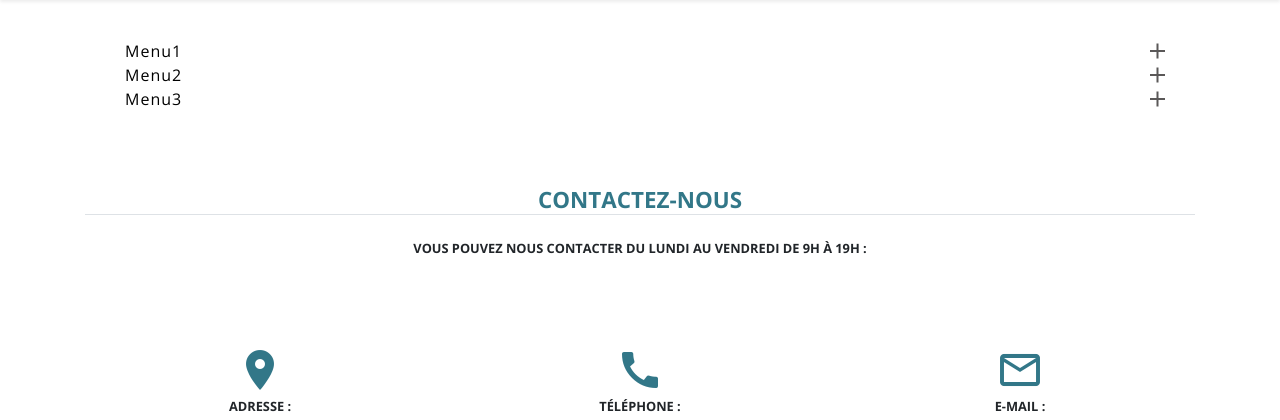
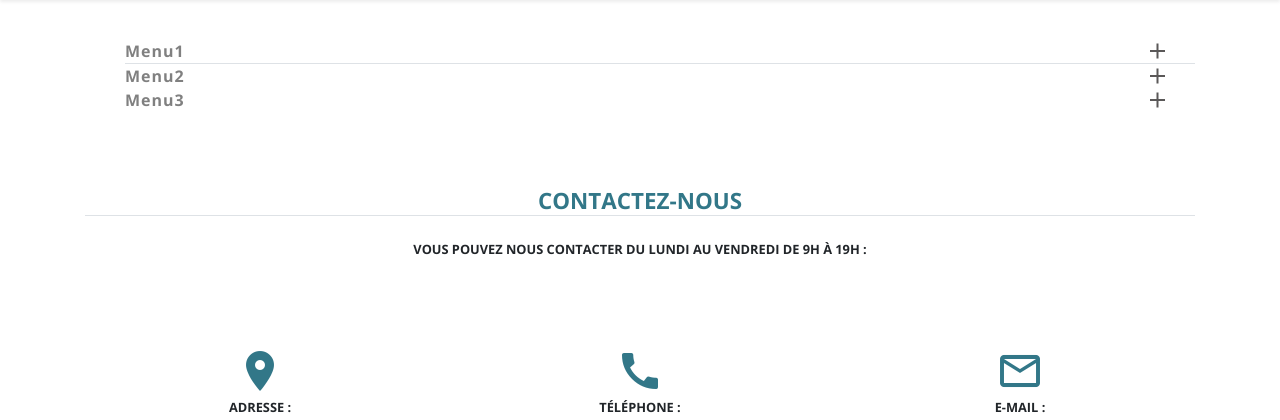
Before and after one commit to guillaumeMECE/espace-natal, a PHP site: page /partenaires/index.php in a window 1280 px wide. Shown: the part 147-567 px from the top of the page. Run offline with PHP 8.4, Linux system fonts and the light colour scheme; some libraries are stand-ins or nearby versions.

Commit message:
minor change

```diff
--- a/css/accordion.css
+++ b/css/accordion.css
@@ -1,10 +1,12 @@
 ul { list-style: none; }
 .menu-link{
   text-decoration: none !important;
-  color: black;
+  color: gray;
+  font-weight: 700;
 }
 .accordion-toggle.active-tab .menu-link{
-  color: white;
+  color: rgba(50, 119, 136, 1);
+  font-weight: 700;
 }
 /*a { text-decoration: none !important; color: black;}*/
 #menu-wrapper {
@@ -56,11 +58,13 @@ ul { list-style: none; }
     opacity: 0;
     -ms-filter: "progid:DXImageTransform.Microsoft.Alpha(Opacity=0)";
     left: -60px;
+
 }
 #menu-wrapper #hamburger-menu.open span:nth-child(3) {
     top: 9px;
     -webkit-transform: rotate(-135deg);
     transform: rotate(-135deg);
+
 }
 
 #menu-container .menu-list .menu-submenu {
@@ -128,8 +132,9 @@ ul { list-style: none; }
 }
 
 .accordion-toggle.active-tab {
-  background: rgba(50, 119, 136, 1);
+  /*background: rgba(50, 119, 136, 1);*/
   transition: all 0.3s ease;
+  /*border-color: rgba(50, 119, 136, 1);*/
 }
 .accordion-toggle a.active:before {
     -webkit-transform: rotate(0deg);
--- a/partenaires/index.php
+++ b/partenaires/index.php
@@ -21,7 +21,7 @@
   <div class="container my-5">
     <!-- menu-wrapper -->
     <ul class="menu-list accordion">
-      <li id="nav1" class="toggle accordion-toggle">
+      <li id="nav1" class="toggle accordion-toggle border-bottom">
         <span class="icon-plus"></span>
         <a class="menu-link" href="#">Menu1</a>
       </li>
```
